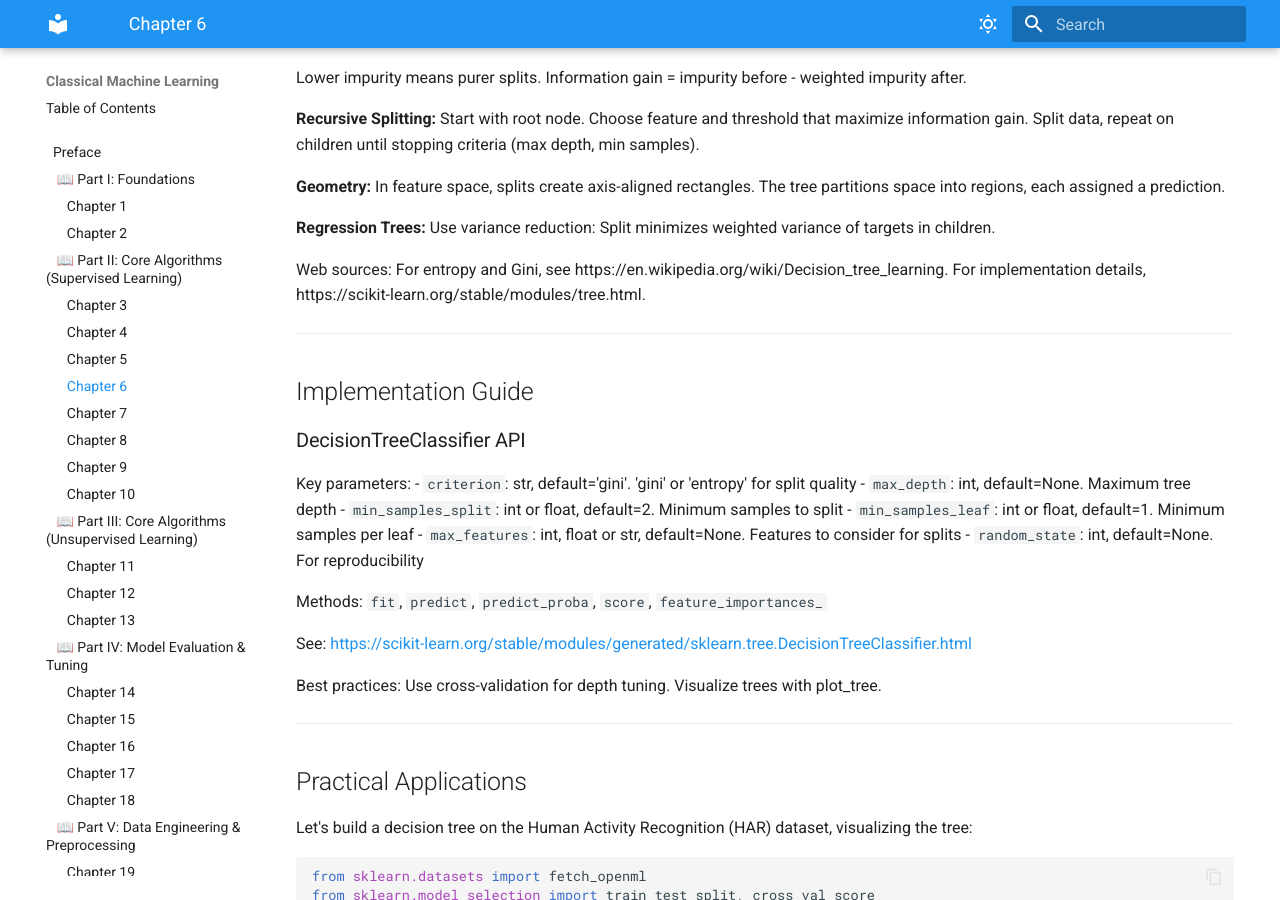
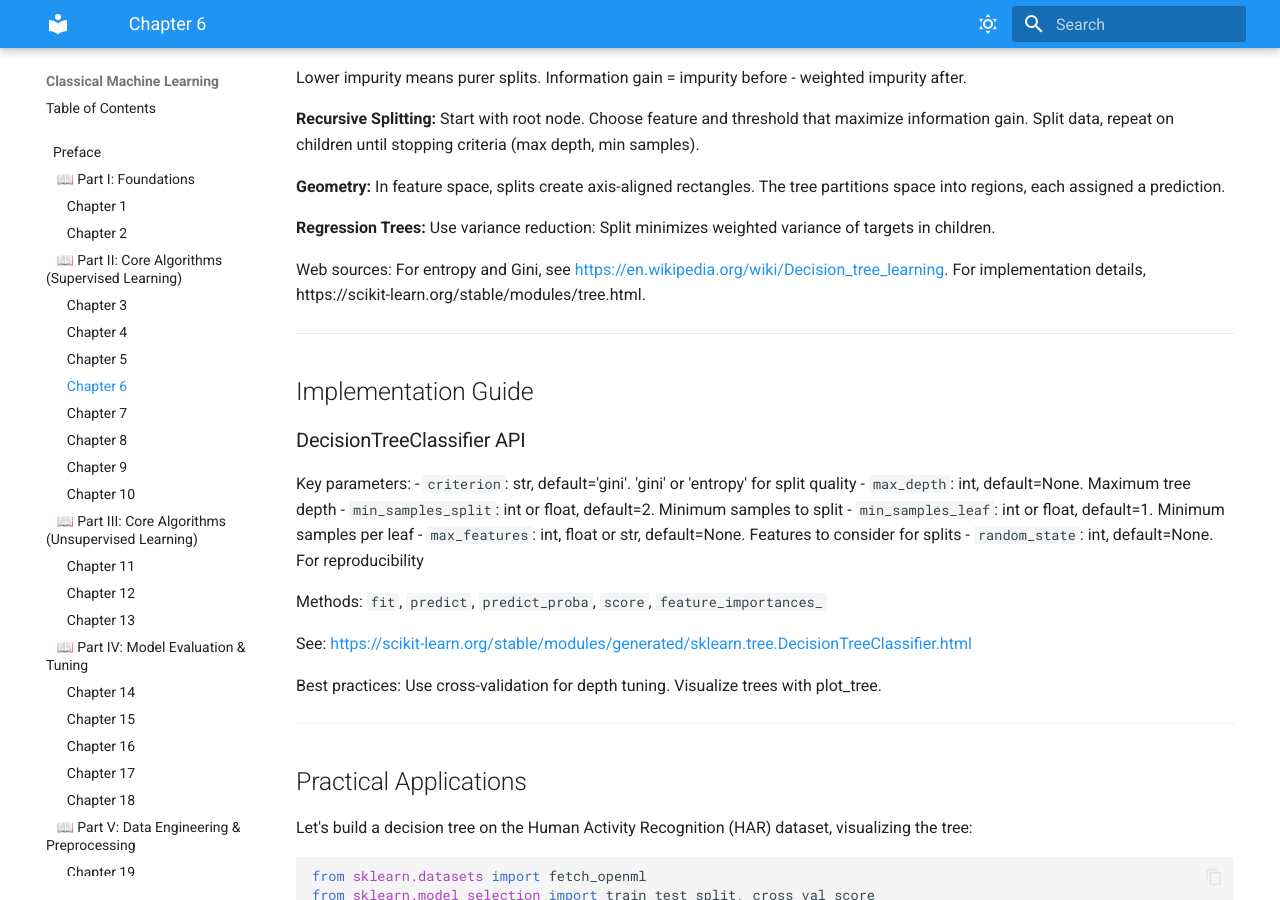
Before and after one commit to McKlay/classical-machine-learning, an MkDocs documentation site: the page built from docs/chapter6.md, in a window 1280 px wide and 900 px high, scrolled down 1197 px. Built offline with MkDocs 1.6.1 and Material for MkDocs 9.7.7, drawn with Linux system fonts in a browser that asks for light colours; part of the change alters nothing that is shown.

```diff
--- a/docs/chapter6.md
+++ b/docs/chapter6.md
@@ -57,7 +57,7 @@ In feature space, splits create axis-aligned rectangles. The tree partitions spa
 **Regression Trees:**
 Use variance reduction: Split minimizes weighted variance of targets in children.
 
-Web sources: For entropy and Gini, see https://en.wikipedia.org/wiki/Decision_tree_learning. For implementation details, https://scikit-learn.org/stable/modules/tree.html.
+Web sources: For entropy and Gini, see [https://en.wikipedia.org/wiki/Decision_tree_learning](https://en.wikipedia.org/wiki/Decision_tree_learning). For implementation details, https://scikit-learn.org/stable/modules/tree.html.
 
 ---
 
```
